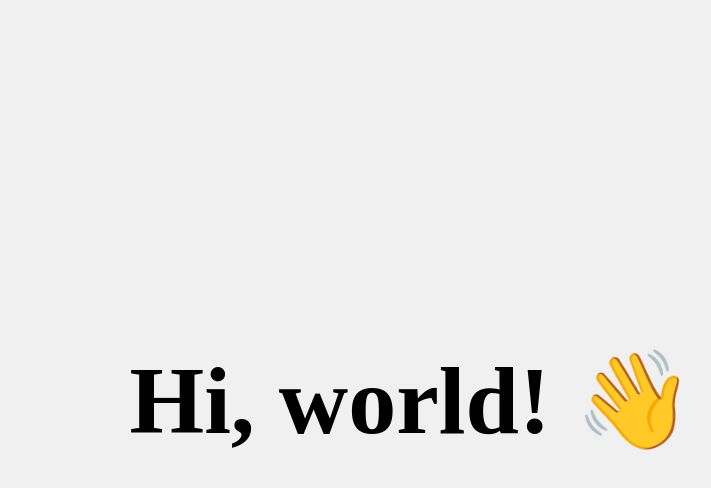
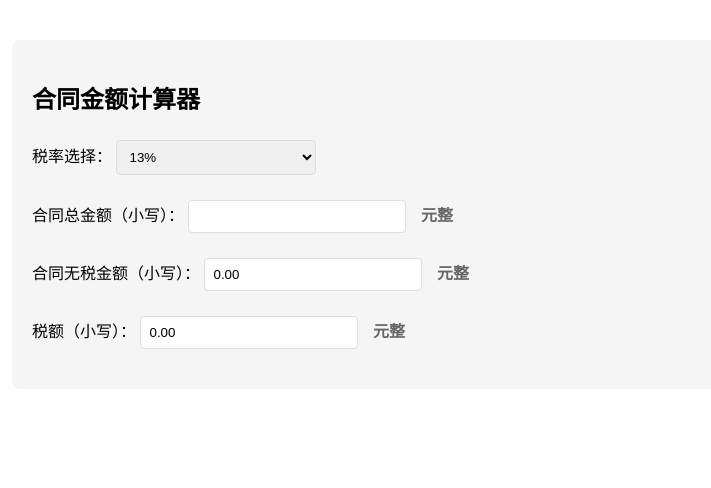
Before and after one commit to Tingber-Han/Tingber-Han.github.io, a plain HTML site: page index.html in a window 1280 px wide. Shown: the whole page, without its empty margins (228-939 px from the left). Drawn offline with Linux system fonts and the light colour scheme.

Commit message:
Add files via upload

```diff
--- a/index.html
+++ b/index.html
@@ -1,20 +1,130 @@
 <!DOCTYPE html>
-<html>
+<html lang="zh-CN">
 <head>
-    <title>我的第一个网页</title>
+    <meta charset="UTF-8">
+    <title>合同金额计算器</title>
     <style>
         body {
-            display: flex;
-            justify-content: center;
-            align-items: center;
-            height: 100vh;
-            margin: 0;
-            font-size: 3em;
-            background-color: #f0f0f0;
+            max-width: 800px;
+            margin: 20px auto;
+            padding: 20px;
+            font-family: Arial, sans-serif;
+        }
+        .calculator {
+            background: #f5f5f5;
+            padding: 20px;
+            border-radius: 8px;
+        }
+        .input-group {
+            margin: 15px 0;
+        }
+        input, select {
+            padding: 8px;
+            margin: 5px 0;
+            border: 1px solid #ddd;
+            border-radius: 4px;
+            width: 200px;
+        }
+        .capital-text {
+            color: #666;
+            margin-left: 10px;
+            font-weight: bold;
         }
     </style>
 </head>
 <body>
-    <h1>Hi, world! 👋</h1>
+    <div class="calculator">
+        <h2>合同金额计算器</h2>
+
+        <div class="input-group">
+            <label>税率选择：</label>
+            <select id="taxRate" onchange="calculate()">
+                <option value="13" selected>13%</option>
+                <option value="6">6%</option>
+            </select>
+        </div>
+
+        <div class="input-group">
+            <label>合同总金额（小写）：</label>
+            <input type="number" id="totalAmount" oninput="calculate()">
+            <span class="capital-text" id="totalAmountCapital"></span>
+        </div>
+
+        <div class="input-group">
+            <label>合同无税金额（小写）：</label>
+            <input type="number" id="amountWithoutTax" readonly>
+            <span class="capital-text" id="amountWithoutTaxCapital"></span>
+        </div>
+
+        <div class="input-group">
+            <label>税额（小写）：</label>
+            <input type="number" id="taxAmount" readonly>
+            <span class="capital-text" id="taxAmountCapital"></span>
+        </div>
+    </div>
+
+    <script>
+        // 数字转中文大写
+        function numberToChinese(num) {
+            const units = ['', '拾', '佰', '仟'];
+            const bigUnits = ['', '万', '亿'];
+            const decimals = ['角', '分'];
+            const numbers = ['零', '壹', '贰', '叁', '肆', '伍', '陆', '柒', '捌', '玖'];
+
+            let result = '';
+            let [integerPart, decimalPart] = num.toFixed(2).split('.').map(Number);
+
+            // 处理整数部分
+            let unitIndex = 0;
+            let bigUnitIndex = 0;
+            while (integerPart > 0) {
+                let current = integerPart % 10;
+                if (current !== 0) {
+                    result = numbers[current] + units[unitIndex] + result;
+                } else {
+                    if (result[0] !== '零') result = '零' + result;
+                }
+                integerPart = Math.floor(integerPart / 10);
+                unitIndex++;
+                if (unitIndex === 4) {
+                    unitIndex = 0;
+                    result = bigUnits[bigUnitIndex] + result;
+                    bigUnitIndex++;
+                }
+            }
+            result += '元';
+
+            // 处理小数部分
+            if (decimalPart > 0) {
+                result += numbers[Math.floor(decimalPart / 10)] + decimals[0];
+                result += numbers[decimalPart % 10] + decimals[1];
+            } else {
+                result += '整';
+            }
+
+            return result.replace(/零+/g, '零').replace(/零元/g, '元').replace(/零万/g, '万');
+        }
+
+        // 主计算函数
+        function calculate() {
+            const taxRate = parseFloat(document.getElementById('taxRate').value) / 100;
+            const totalAmount = parseFloat(document.getElementById('totalAmount').value) || 0;
+
+            const amountWithoutTax = totalAmount / (1 + taxRate);
+            const taxAmount = totalAmount - amountWithoutTax;
+
+            // 更新小写金额
+            document.getElementById('amountWithoutTax').value = amountWithoutTax.toFixed(2);
+            document.getElementById('taxAmount').value = taxAmount.toFixed(2);
+
+            // 更新大写金额
+            document.getElementById('totalAmountCapital').textContent = numberToChinese(totalAmount);
+            document.getElementById('amountWithoutTaxCapital').textContent = numberToChinese(amountWithoutTax);
+            document.getElementById('taxAmountCapital').textContent = numberToChinese(taxAmount);
+        }
+
+        // 初始化计算
+        calculate();
+    </script>
 </body>
 </html>
```
